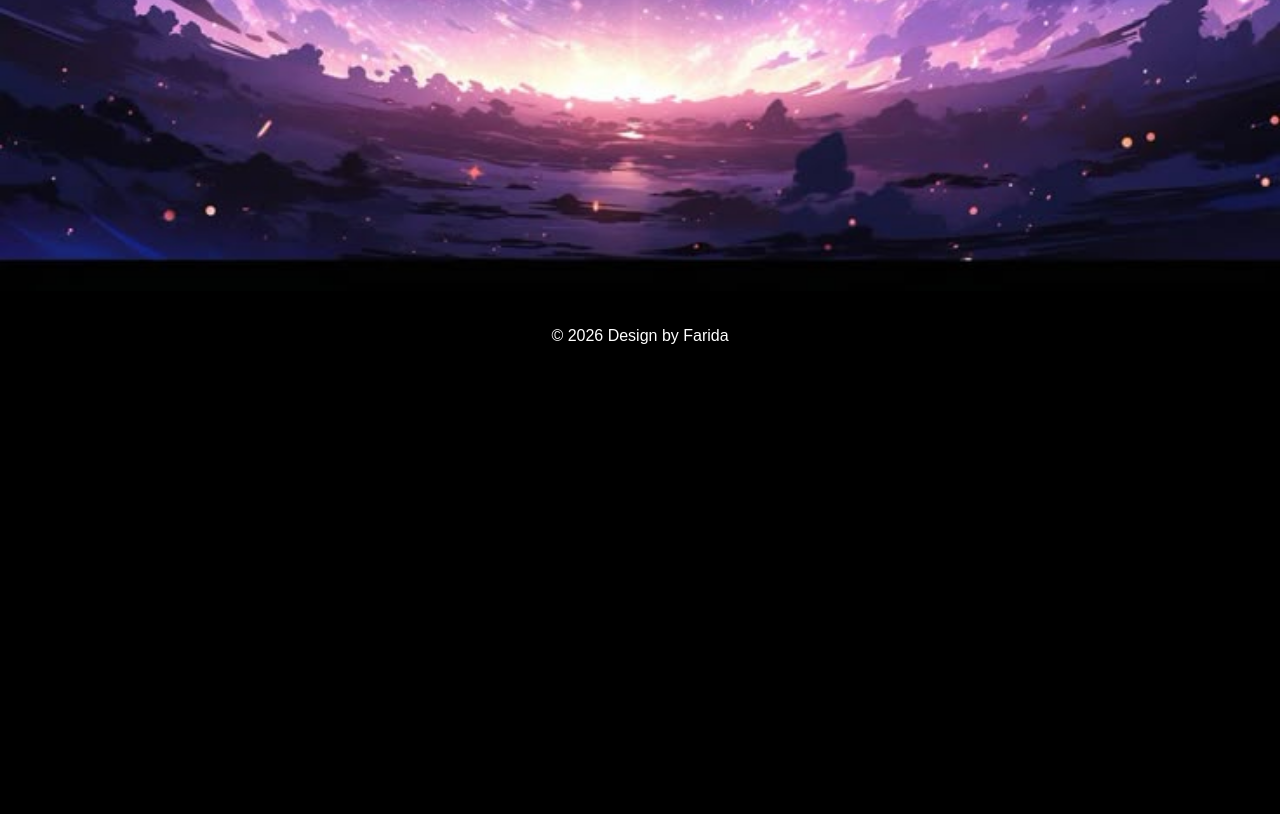
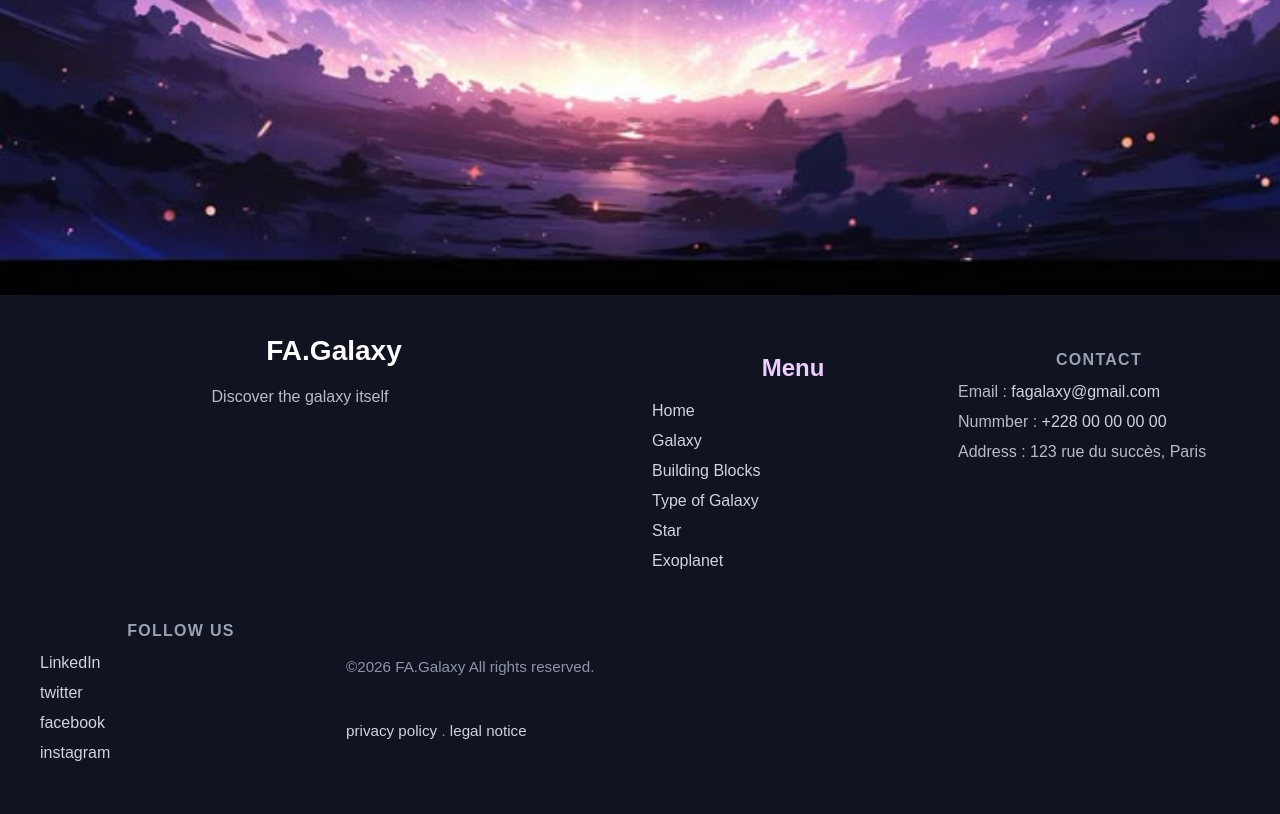
Before and after one commit to faridasani455-ctrl/FA.Galaxy, a plain HTML site: page index.html in a window 1280 px wide. Shown: the part 518-1332 px from the top of the page. Before the commit the page ends 895 px from the top, so only its background shows below. Drawn offline with Linux system fonts and the light colour scheme.

Commit message:
update 5

```diff
--- a/index.html
+++ b/index.html
@@ -47,9 +47,60 @@
         <h1>Explore the Univers</h1>
 
     </section>
-    <footer>
-        <p>&copy; 2026 Design by Farida</p>
+
+    <footer class="site-footer">
+        <div class="footer-container">
+            <div class="footer-brand">
+                <h2>FA.Galaxy</h2>
+                <p>Discover the galaxy itself</p>
+            </div>
+            <div class="footer-links">
+                <h2>Menu</h2>
+                <ul>
+                    <li><a href="#">Home</a></li>
+
+                    <li><a href="#">Galaxy</a></li>
+
+                    <li><a href="#">Building Blocks</a></li>
+
+                    <li><a href="#">Type of Galaxy</a></li>
+
+                    <li><a href="#">Star</a></li>
+
+                    <li><a href="#">Exoplanet</a></li>
+
+                </ul>
+            </div>
+
+            <div class="footer-contact">
+                <h3>contact</h3>
+                <ul>
+                    <li>Email : <a href="#">fagalaxy@gmail.com</a></li>
+                    <li>Nummber : <a href="#">+228 00 00 00 00</a></lI>
+                    <li>Address : 123 rue du succès, Paris</li>
+                </ul>
+            </div>
+
+            <div class="footer-social">
+                <h3>Follow us</h3>
+                <ul>
+                    <li><a href="#">LinkedIn</a></li>
+                    <li><a href="#">twitter</a></li>
+                    <li><a href="#">facebook</a></li>
+                    <li><a href="#">instagram</a></li>
+                </ul>
+            </div>
+
+            <div class="footer-bottom">
+                <span>&copy;2026 FA.Galaxy All rights reserved.</span>
+                <span><a href="#">privacy policy</a> . <a href="#">legal notice</a></span>
+
+
+            </div>
+
+        </div>
     </footer>
+
 
     <script src="script.js"></script>
 </body>
--- a/style.css
+++ b/style.css
@@ -94,7 +94,8 @@
 
     section {
         position: absolute;
-        top: 50%;
+        top: 40%;
+        display: flex;
         left: 50%;
         transform: translate(-50%, -50%);
         color: hsl(285, 100%, 36%);
@@ -177,11 +178,9 @@
     }
 
     footer {
-        background-color: #000;
-        color: #fff;
-        text-align: center;
-        padding: 1rem;
-        margin-top: 0rem;
+        margin: 0;
+        background-color: #f4f6f8;
+        color: #333;
     }
 
     .text {
@@ -340,10 +339,8 @@
         height: auto;
         object-fit: cover;
     }
+    /* Styles de base */
 
-
-
-    /* Styles de base */
     .navbar {
         display: flex;
         justify-content: space-between;
@@ -366,8 +363,8 @@
         color: white;
         text-decoration: none;
     }
+    /* Cacher le bouton burger par défaut */
 
-/* Cacher le bouton burger par défaut */
     .burger {
         display: none;
         flex-direction: column;
@@ -389,42 +386,37 @@
         .burger {
             display: flex;
         }
-
         /* La liste cachée */
         .nav-links {
-    display: none; /* Toujours caché par défaut */
+            display: none;
+            /* Toujours caché par défaut */
             flex-direction: column;
-
             /* Positionnement en haut à droite */
             position: fixed;
             top: 60px;
             right: 0;
             width: 250px;
-
             /* Design professionnel */
             background-color: rgba(10, 10, 30, 0.95);
             padding: 0;
             margin: 0;
             list-style: none;
-    box-shadow: -5px 5px 10px rgba(0,0,0,0.3);
+            box-shadow: -5px 5px 10px rgba(0, 0, 0, 0.3);
             z-index: 1000;
             opacity: 0;
             transform: translateY(-10px);
         }
-
         .nav-links.active {
             display: flex;
             opacity: 1;
             transform: translateY(0);
         }
-
         /* Style de chaque ligne de la liste */
         .nav-links li {
             width: 100%;
             text-align: center;
             border-bottom: 1px solid #444;
         }
-
         .nav-links li a {
             display: block;
             padding: 15px;
@@ -432,22 +424,141 @@
             color: white;
             text-decoration: none;
         }
-
         .nav-links li button {
             width: calc(100% - 30px);
             margin: 10px 15px;
         }
-
         /* Animation du burger - transformation en X */
         .burger.toggle .bar:nth-child(1) {
             transform: rotate(-45deg) translate(-5px, 6px);
         }
-
         .burger.toggle .bar:nth-child(2) {
             opacity: 0;
         }
-
         .burger.toggle .bar:nth-child(3) {
             transform: rotate(45deg) translate(-5px, -6px);
         }
     }
+
+    .site-footer {
+        background: #101320;
+        color: #d0d4da;
+        padding: 40px 24px;
+    }
+
+    .footer-container {
+        max-width: 1200px;
+        margin: 0 auto;
+        display: grid;
+        grid-template-columns: repeat(4, minmax(180px, 1fr));
+        gap: 24px;
+    }
+
+    .footer-brand {
+        grid-column: span 2;
+    }
+
+    .footer-brand h2 {
+        margin: 0 0 12px;
+        font-size: 1.75rem;
+        color: #ffffff;
+    }
+
+    .footer-brand p {
+        line-height: 1.8;
+        color: #b8bcc4;
+        max-width: 520px;
+    }
+
+    .footer-links h3,
+    .footer-contact h3,
+    .footer-social h3 {
+        margin-bottom: 14px;
+        font-size: 1rem;
+        text-transform: uppercase;
+        letter-spacing: 0.08rem;
+        color: #9aa1b3;
+    }
+
+    .footer-links ul,
+    .footer-contact ul,
+    .footer-social ul {
+        list-style: none;
+        padding: 0;
+        margin: 0;
+    }
+
+    .footer-links li,
+    .footer-contact li,
+    .footer-social li {
+        margin-bottom: 12px;
+    }
+
+    .footer-links a,
+    .footer-contact a,
+    .footer-social a {
+        color: #d0d4da;
+        text-decoration: none;
+        transition: color 0.2s ease;
+    }
+
+    .footer-links a:hover,
+    .footer-contact {
+        color: #ffffff;
+    }
+
+    .footer-contact li {
+        color: #b8bcc4;
+    }
+
+    .footer-social a {
+        display: inline-flex;
+        align-items: center;
+        gap: 8px;
+        color: #d0d4da;
+        text-decoration: none;
+        transition: color 0.2s ease;
+    }
+
+    .footer-social a:hover {
+        color: #ffffff;
+    }
+
+    .footer-bottom {
+        margin-top: 32px;
+        border-top: 1px soild rgba(255, 255, 255, 0.08);
+        padding-top: 20px;
+        display: flex;
+        flex-wrap: wrap;
+        justify-content: space-between;
+        gap: 12px;
+        color: #8f95a5;
+        font-size: 0.95rem;
+    }
+
+    .footer-bottom a {
+        color: #d0d4da;
+        text-decoration: none;
+    }
+
+    .footer-bottom a:hover {
+        color: #ffffff;
+    }
+
+    @media (max-width: 900px) {
+        .footer-container {
+            grid-template-columns: repeat(2, minmax(16px, 1fr));
+        }
+        .footer-brand {
+            grid-column: span 2;
+        }
+    }
+
+    @media (max-width: 620px) {
+        .footer-container {
+            grid-template-columns: 1fr;
+        }
+        .footer-brand {
+            grid-column: span 1;
+        }
+    }
```
Also changed, not shown: exoplanet.html (+2 -1 lines). Lines whose indentation alone changed are shown as unchanged.
